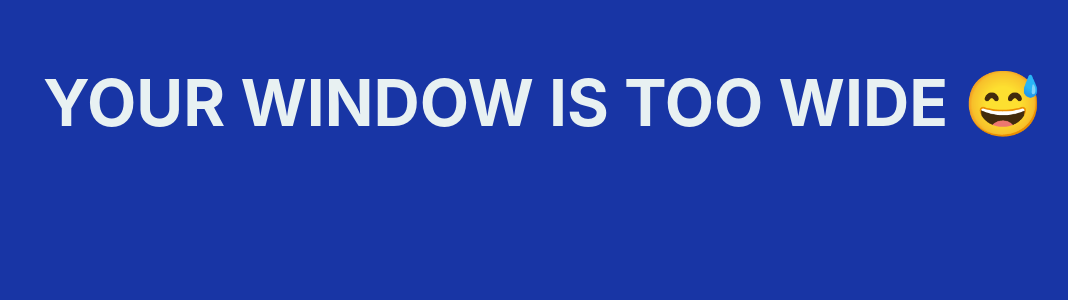
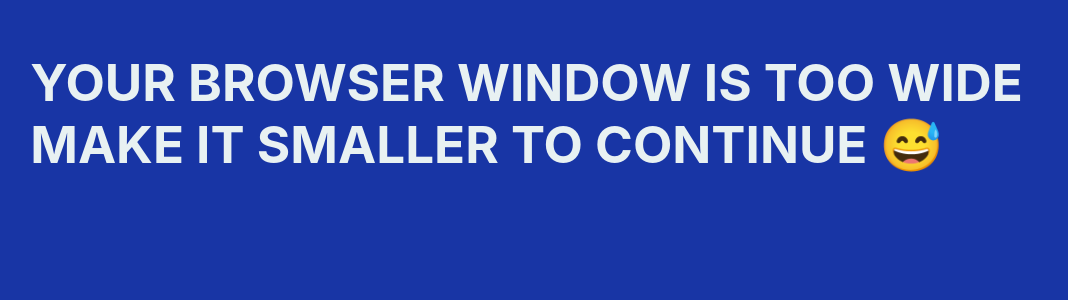
Before and after one commit to KartikC/PrimaryVote.US, a Svelte app: page / in a window 1280 px wide. Shown: the top 300 px of the page, without its empty margins (21-1089 px from the left). Built offline with nearby package versions, Linux system fonts and the light colour scheme.

Commit message:
better error message

```diff
--- a/src/TooWide.svelte
+++ b/src/TooWide.svelte
@@ -14,11 +14,11 @@
         font-weight: bold;
         color: #E8F1F2;
         text-align: left;
-        font-size: 2.5em;
+        font-size: 2em;
         box-sizing: border-box;
     }
 </style>
 
 <span class="text" in:fly="{{ y: 200, duration: 1000 }}" out:fly="{{ y: -200, duration: 1000 }}">
-    YOUR WINDOW IS TOO WIDE &#x1F605
+    YOUR BROWSER WINDOW IS TOO WIDE<br/>MAKE IT SMALLER TO CONTINUE &#x1F605
 </span>
```
Also changed, not shown: public/build/bundle.css, public/build/bundle.js, 2 other files (tests, documents, lock files or other folders).
